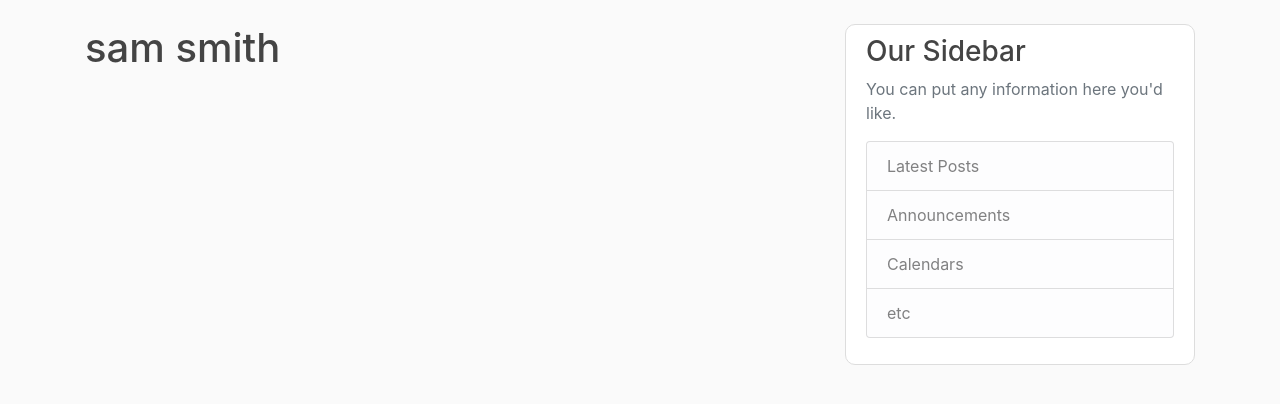
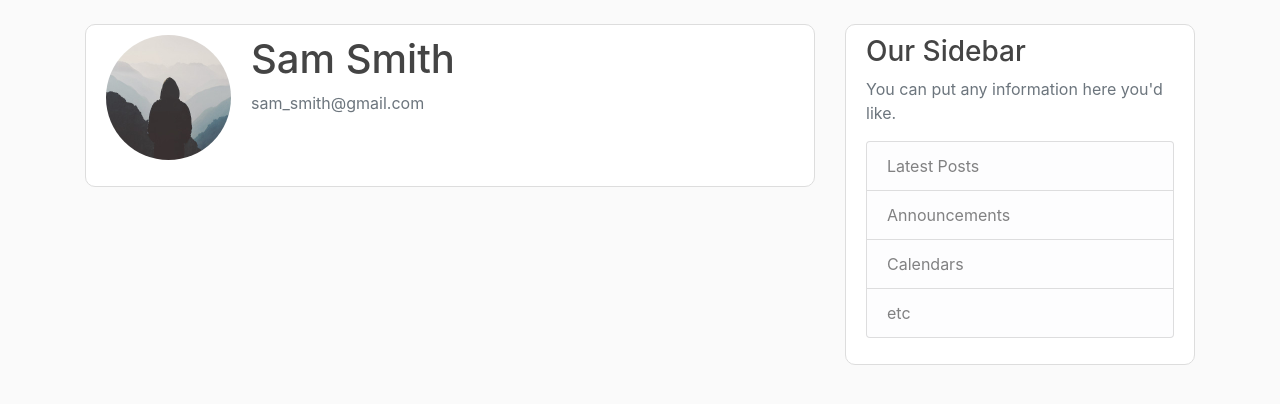
Before and after one commit to nurdinaffandidev/Blog_Flask, a Flask app: page /account in a window 1280 px wide. Shown: the part 56-460 px from the top of the page. Run offline with Flask 3, Linux system fonts and the light colour scheme; a user stored in the database is signed in; some libraries are stand-ins or nearby versions.

Commit message:
feat[user_account]: adding image file to account route, update account template, add default image

```diff
--- a/flask_blog/routes.py
+++ b/flask_blog/routes.py
@@ -81,4 +81,5 @@ def logout():
 @app.route("/account")
 @login_required
 def account():
-    return render_template('account.html')
+    image_file = url_for('static', filename='profile_pics/' + current_user.image_file)
+    return render_template('account.html', title='Account', image_file=image_file)
--- a/flask_blog/templates/account.html
+++ b/flask_blog/templates/account.html
@@ -1,4 +1,13 @@
 {% extends "layout.html" %}
 {% block content %}
-    <h1>{{ current_user.username }}</h1>
+    <div class="content-section">
+        <div class="media">
+            <img class="rounded-circle account-img" src="{{ image_file }}">
+            <div class="media-body">
+                <h2 class="account-heading">{{ current_user.username.title() }}</h2>
+                <p class="text-secondary">{{ current_user.email }}</p>
+            </div>
+        </div>
+        <!-- FORM HERE -->
+    </div>
 {% endblock content %}
```
Also changed, not shown: flask_blog/static/profile_pics/default.jpg (added).
